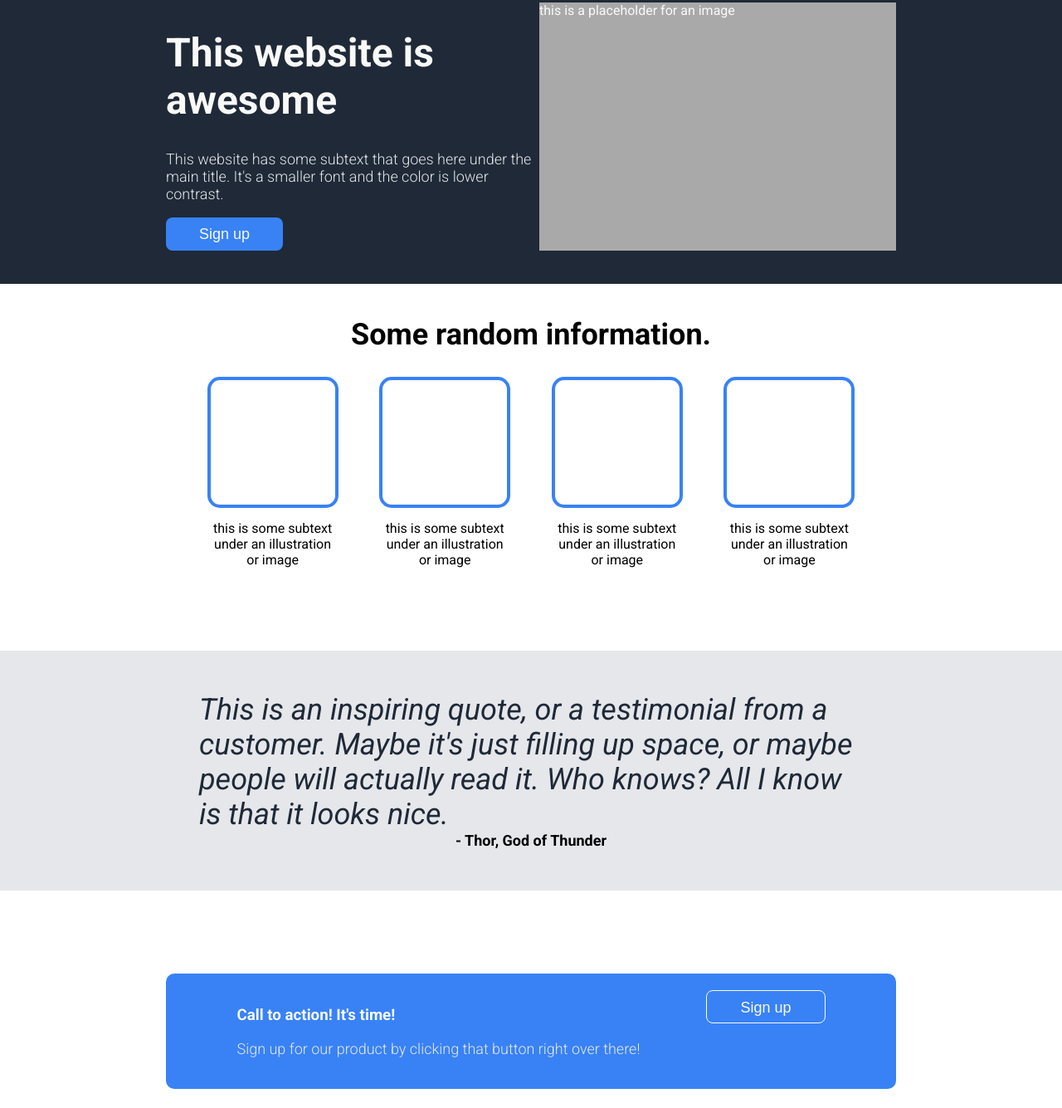
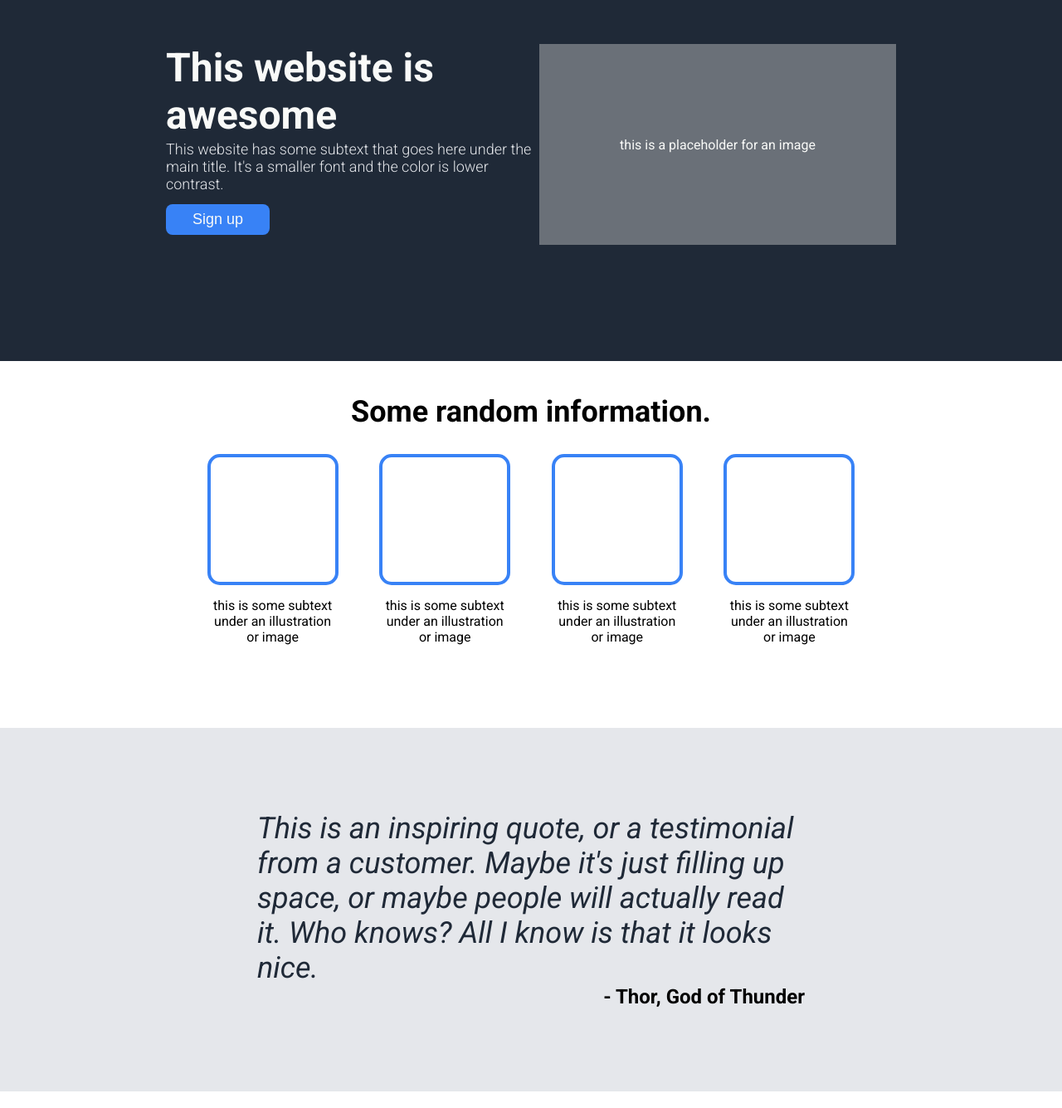
Before and after one commit to teresaflaitz/landing-page, a plain HTML site: page index.html in a window 1280 px wide. Shown: the part 105-1440 px from the top of the page at 83% size. Drawn offline with Linux system fonts and the light colour scheme.

Commit message:
Finished Project:Landing Page :)

```diff
--- a/styles.css
+++ b/styles.css
@@ -38,13 +38,14 @@ a, p {
     color: #e5e7eb;
     font-size: 18px;
     font-weight: 300;
+    margin: 2px 0;
 }
 
 .section-1 {
     display: flex;
     padding: 40px 0;
     justify-content: space-between;
-    margin: 0 200px;
+    margin: 50px 200px 100px;
 }
 
 .intro-text {
@@ -54,6 +55,7 @@ a, p {
 h1 {
     font-size: 48px;
     font-weight: extra-bold;
+    margin: 0;
 }
 
 button {
@@ -61,15 +63,21 @@ button {
     background-color: #3882f6;
     border-radius: 8px;
     border: none;
-    padding: 10px 40px;
+    padding: 8px 32px;
+    margin: 12px 0;
     max-height: 40px;
     font-size: 18px;
     font-weight: 500px;
+    flex-shrink: 0;
 }
 
 .picture {
-    background-color: darkgray;
+    display: flex;
+    justify-content: center;
+    align-items: center;
+    background-color: rgb(106, 112, 120);
     width: 500px;
+    /*text-align: center;*/
 }
 
 .section-2 {
@@ -86,6 +94,7 @@ h2 {
     display: flex;
     justify-content: space-evenly;
     margin-bottom: 100px;
+    flex-wrap: wrap;
 }
 
 .box-center {
@@ -110,42 +119,51 @@ h2 {
 .quote {
     display: flex;
     flex-direction: column;
-    align-items: center;
     background-color: #E5E7EB;
-    padding: 50px;
-
-
+    padding: 100px 50px;
 }
 
 .quote-text {
     font-size: 36px;
     color: #1f2937;
     font-weight: 100px;
-    max-width: 800px;
+    align-self: center;
 }
 
 .quote-author {
-    font-size: 18px;
+    font-size: 24px;
     font-weight: bold;
-    text-align: right;
+    align-self: flex-end;
+}
+
+.quote-text, .quote-author {
+    margin: 0px 260px;
 }
 
 .sign-up {
     display: flex;
     background-color: #3882f6;
     justify-content: center;
+    align-items: center;
     color:#f9faf8;
     margin: 100px 200px;
-    gap: 80px;
+    gap: 180px;
     border-radius: 10px;
-    padding: 20px 80px;
+    padding: 40px 0;
+}
+
+h3 {
+    font-size: 24px;
+    font-weight: bold;
+    margin: 0;
 }
 
 .white-border {
-    border: 1px solid #f9faf8;
+    border: 2px solid #f9faf8;
 }
 
 .footer {
     background-color: #1f2937;
     text-align: center;
+    padding: 40px;
 }
```
Also changed, not shown: index.html (+1 -1 lines).
